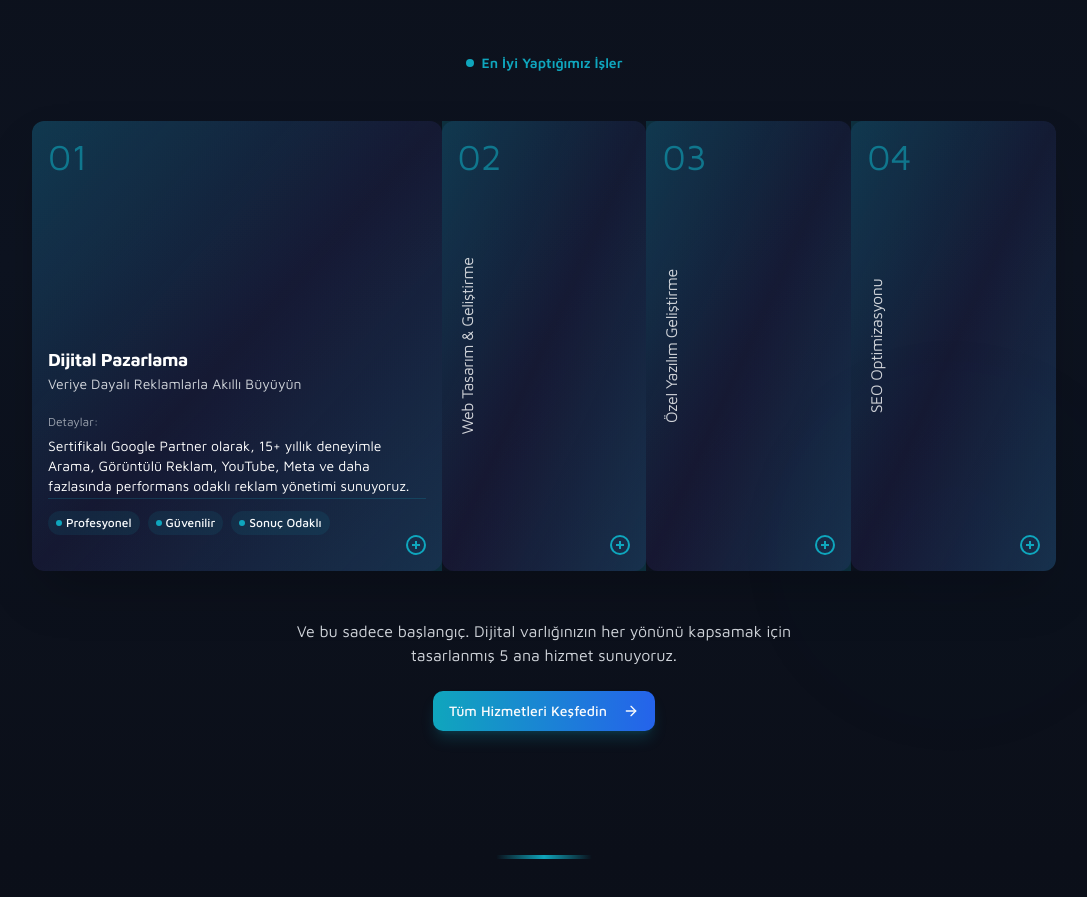
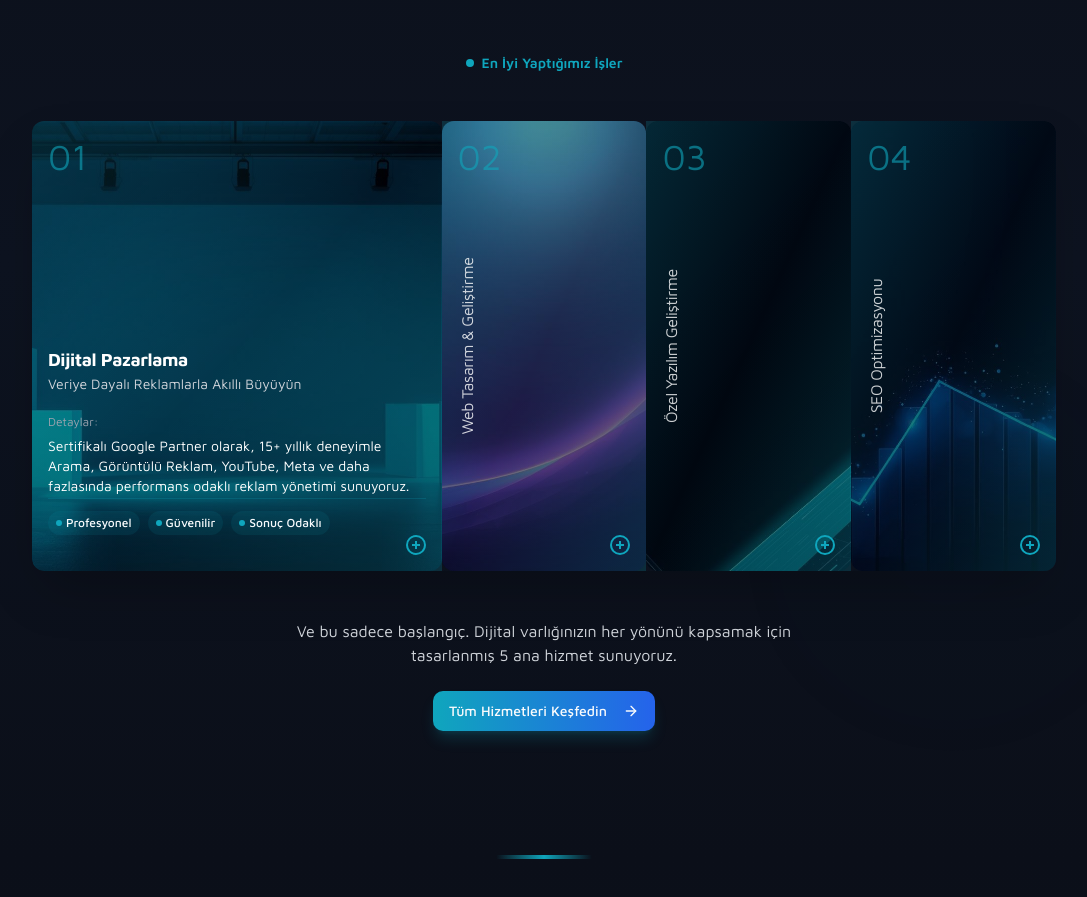
Before and after one commit to Virtus-digital/virtus-digital-elegance, a React (Vite) app: page / in a window 1280 px wide. Shown: the part 1764-2661 px from the top of the page, without its empty margins (96-1183 px from the left). Built offline with nearby package versions, Linux system fonts and the light colour scheme.

Commit message:
Update background styles for slider items on the homepage; enhance visual appeal with new gradient overlay and banner images for improved user experience.

```diff
--- a/src/pages/Index.tsx
+++ b/src/pages/Index.tsx
@@ -206,7 +206,10 @@ const Index = () => {
                       }`}
                       onClick={() => setActiveSlide(index)}
                       style={{
-                        backgroundImage: `linear-gradient(135deg, rgba(59, 130, 246, 0.1) 0%, rgba(147, 51, 234, 0.1) 100%)`,
+                        backgroundImage: `linear-gradient(135deg, rgba(0, 0, 0, 0.4) 0%, rgba(0, 0, 0, 0.6) 100%), url('/${index + 1}-banner.jpg')`,
+                        backgroundSize: 'cover',
+                        backgroundPosition: 'center',
+                        backgroundRepeat: 'no-repeat'
                       }}
                     >
                       {/* Background overlay */}
```
